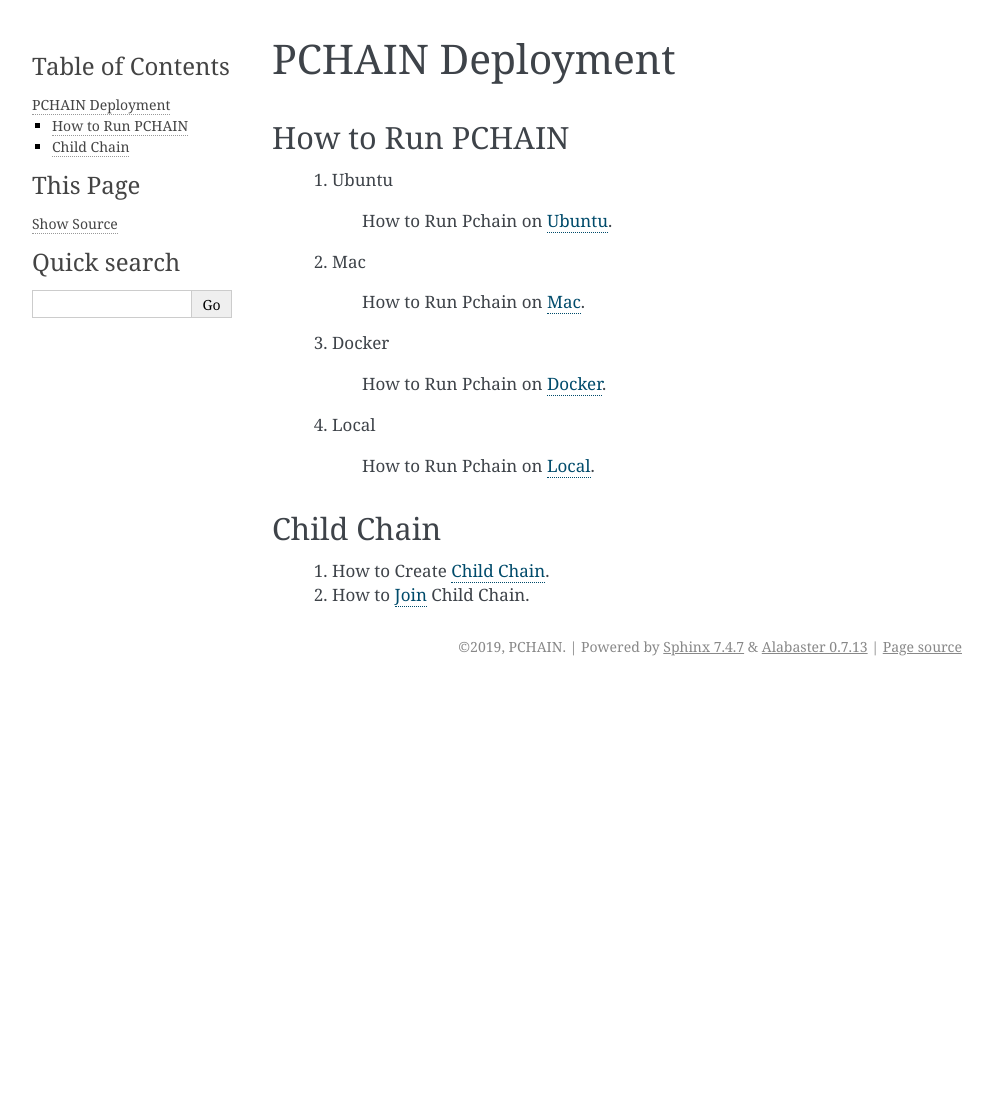
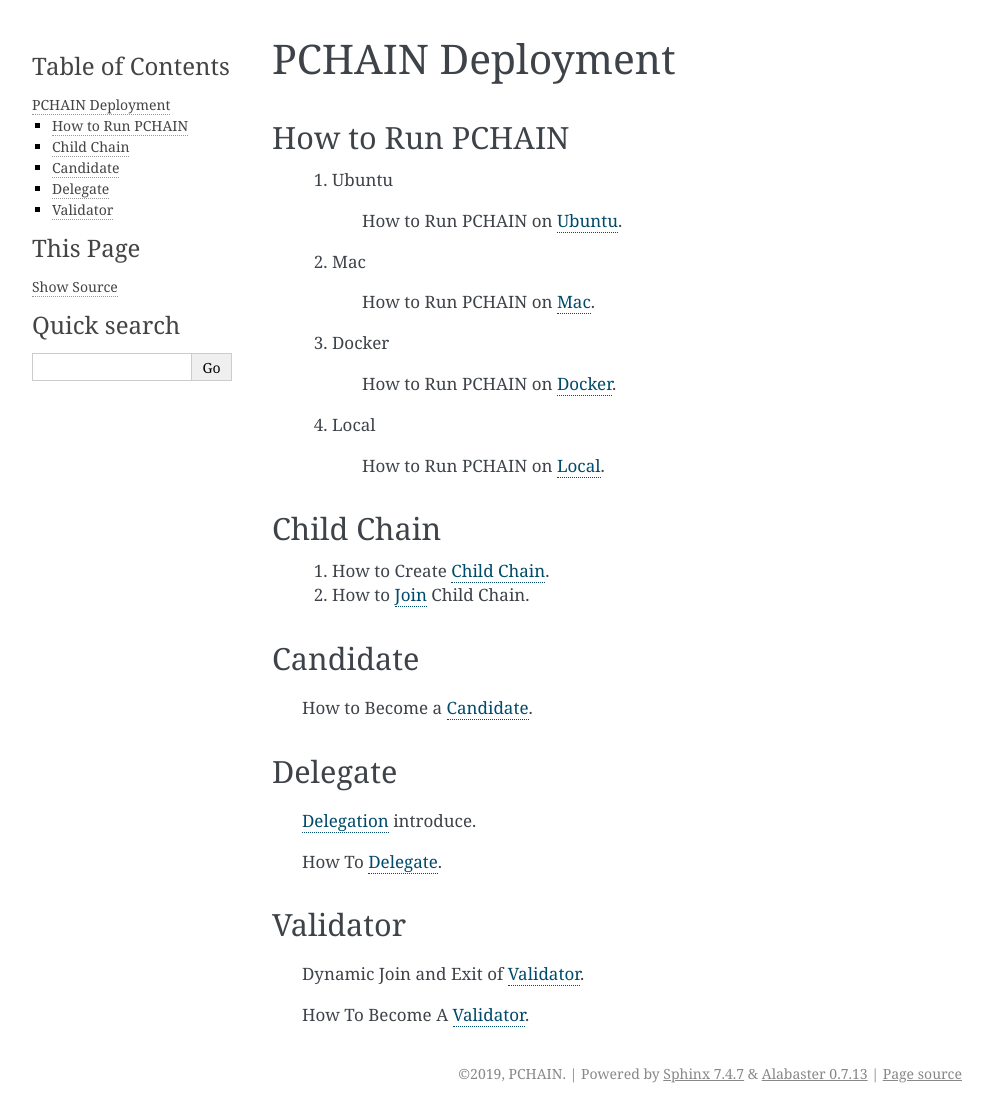
Before and after one commit to pchain-org/pchain-guide, a Sphinx documentation site: the page built from pchaindoc/source/pchain/deployment.rst, in a window 1280 px wide. Shown: the whole page, without its empty margins (148-1141 px from the left). Built offline with Sphinx 7.4.7, drawn with Linux system fonts in a browser that asks for light colours; before the commit the page ends 900 px from its top, so only the background shows below that.

```diff
--- a/pchaindoc/source/pchain/deployment.rst
+++ b/pchaindoc/source/pchain/deployment.rst
@@ -1,6 +1,8 @@
 ===================
 PCHAIN Deployment
 ===================
+
+
 
 ------------------
 How to Run PCHAIN
@@ -8,19 +10,19 @@ How to Run PCHAIN
 
     1) Ubuntu
 
-        How to Run Pchain on `Ubuntu <https://github.com/pchain-org/pchain/blob/master/README.md#installation-instructions-for-ubuntuofficial-recommendation-1604>`_.
+        How to Run PCHAIN on `Ubuntu <https://github.com/pchain-org/pchain/blob/master/README.md#installation-instructions-for-ubuntuofficial-recommendation-1604>`_.
 
     2) Mac
 
-        How to Run Pchain on `Mac <https://github.com/pchain-org/pchain/blob/master/README.md#installation-instructions-for-mac-os-x>`_.
+        How to Run PCHAIN on `Mac <https://github.com/pchain-org/pchain/blob/master/README.md#installation-instructions-for-mac-os-x>`_.
 
     3) Docker
 
-        How to Run Pchain on `Docker <https://github.com/pchain-org/pchain/wiki/Run-PChain-in-Docker>`_.
+        How to Run PCHAIN on `Docker <https://github.com/pchain-org/pchain/wiki/Run-PChain-in-Docker>`_.
 
     4) Local
 
-        How to Run Pchain on `Local <https://github.com/pchain-org/pchain/wiki/Build-and-start-pchain>`_.
+        How to Run PCHAIN on `Local <https://github.com/pchain-org/pchain/wiki/Build-and-start-pchain>`_.
 
 
 ------------------
@@ -31,3 +33,27 @@ Child Chain
 
 
     2) How to `Join <https://github.com/pchain-org/pchain/wiki/JSON-RPC#chain_joinchildchain>`_ Child Chain.
+
+
+
+------------------
+Candidate
+------------------
+
+   How to Become a `Candidate <https://github.com/pchain-org/pchain/wiki/How-to-Become-a-Candidate>`_.
+
+------------------
+Delegate
+------------------
+
+   `Delegation <https://github.com/pchain-org/pchain/wiki/Delegation>`_ introduce.
+
+   How To `Delegate <https://github.com/pchain-org/pchain/wiki/How-To-Delegate>`_.
+
+------------------
+Validator
+------------------
+
+   Dynamic Join and Exit of `Validator <https://github.com/pchain-org/pchain/wiki/Dynamic-Join-and-Exit-of-Validator>`_.
+
+   How To Become A `Validator <https://github.com/pchain-org/pchain/wiki/How-To-Become-A-Validator>`_.
```
Also changed, not shown: pchaindoc/source/index.rst (+1 -9 lines), pchaindoc/source/pchain/developer.rst (+8 -0 lines), pchaindoc/source/pchain/introduction.rst (+0 -16 lines), pchaindoc/source/pchain/tools.rst (+0 -9 lines).
